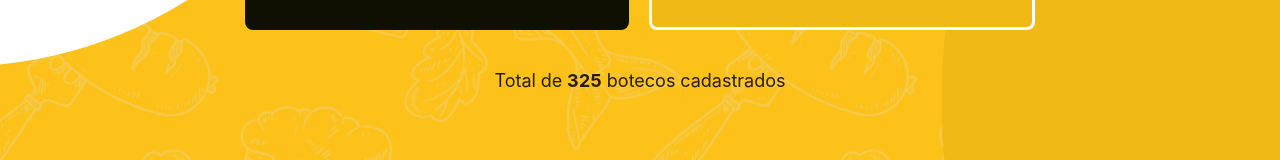
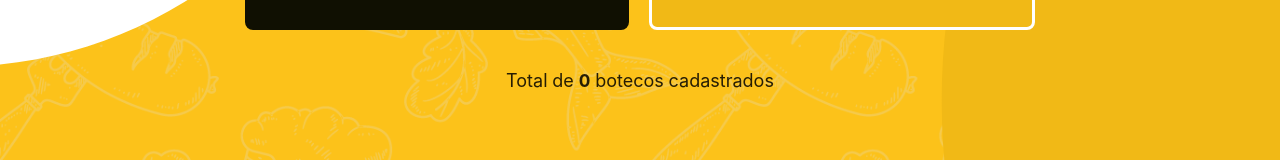
Before and after one commit to Ueslen-dev/encontre-um-boteco, a Next.js app: page / in a window 1280 px wide. Shown: the part 574-734 px from the top of the page. Built offline with nearby package versions, Linux system fonts and the light colour scheme; no server answers.

Commit message:
modify count pubs

```diff
--- a/src/components/Main/index.tsx
+++ b/src/components/Main/index.tsx
@@ -45,7 +45,7 @@ const Main = () => {
           />
         </S.ButtonsContainer>
         <S.TotalPub>
-          Total de <strong>325</strong> botecos cadastrados
+          Total de <strong>0</strong> botecos cadastrados
         </S.TotalPub>
       </S.Content>
     </S.Wrapper>
```
